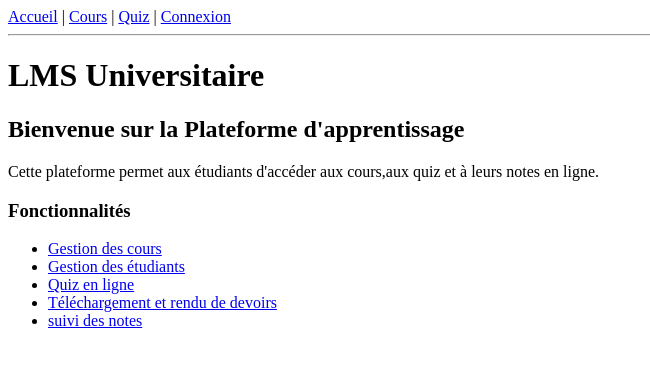
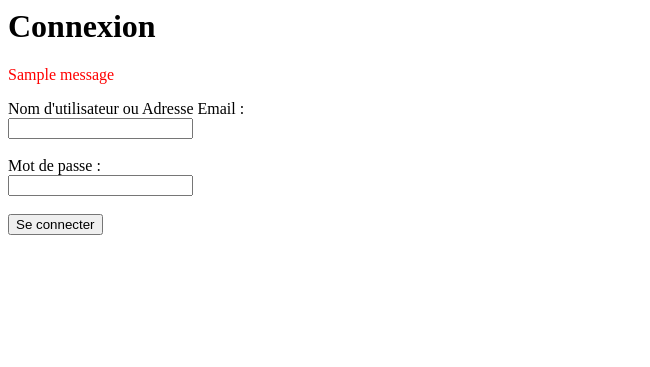
Before and after one commit to stellanoumi90-cmyk/LMS_Projet, a Django app: page / in a window 1280 px wide. Shown: the top 367 px of the page, without its empty margins (0-650 px from the left). Run offline with Django 4.2, Linux system fonts and the light colour scheme; tables that the repository leaves empty hold one stand-in row (values such as "Sample post"); one stand-in notice (Sample message) is shown.

Commit message:
Mise en place de la connexion obligatoire par username/email sur l'accueil et ajout du bouton logout

```diff
--- a/core/views.py
+++ b/core/views.py
@@ -1,11 +1,46 @@
 from django.shortcuts import render, redirect
 from django.contrib.auth import authenticate, login as auth_login
+from django.contrib.auth.decorators import login_required
+from django.contrib import messages
+from django.contrib.auth.models import User
 
+# 1. Protection de la page d'accueil (Espace LMS)
+@login_required(login_url='login')
 def home(request):
     return render(request, 'home.html')
 
+# 2. Gestion de la connexion (Accepte le Nom d'utilisateur OU l'Adresse Email)
 def login_view(request):
+    # Si l'étudiant est déjà connecté, on l'envoie directement sur l'accueil du LMS
+    if request.user.is_authenticated:
+        return redirect('home')
+
+    if request.method == 'POST':
+        login_input = request.POST.get('username')
+        password_input = request.POST.get('password')
+
+        username = login_input
+
+        # Vérification si l'étudiant a entré une adresse email (présence du @)
+        if login_input and '@' in login_input:
+            try:
+                # On récupère le nom d'utilisateur lié à cette adresse email
+                user_obj = User.objects.get(email=login_input)
+                username = user_obj.username
+            except User.DoesNotExist:
+                username = None # L'email n'existe pas dans la base de données
+
+        # Authentification sécurisée de Django
+        user = authenticate(username=username, password=password_input)
+
+        if user is not None:
+            auth_login(request, user)
+            return redirect('home')
+        else:
+            messages.error(request, "Nom d'utilisateur/Email ou mot de passe incorrect.")
+
     return render(request, 'login.html')
 
+# 3. Vue pour l'affichage de la gestion des cours
 def courses_view(request):
-    return render(request, 'courses.html')
+    return render(request, 'gestion_cours.html')
--- a/lms/settings.py
+++ b/lms/settings.py
@@ -133,3 +133,9 @@ STATIC_ROOT = BASE_DIR/'staticfiles'
 
 MEDIA_URL = 'media/'
 MEDIA_ROOT = BASE_DIR/'media'
+
+# Où renvoyer un étudiant non connecté s'il tente d'accéder à l'espace LMS
+LOGIN_URL = 'login'
+
+# La page de redirection par défaut après une connexion réussie
+LOGIN_REDIRECT_URL = 'home'
--- a/lms/urls.py
+++ b/lms/urls.py
@@ -18,12 +18,14 @@ from django.contrib import admin
 from django.urls import path, include
 from django.conf import settings
 from django.conf.urls.static import static
+from django.contrib.auth import views as auth_views
 from core.views import home, login_view
 
 urlpatterns = [
     path('admin/', admin.site.urls),
-    path('', home, name='home'),
-    path('login/', login_view, name='login'),
+    path('', login_view, name='login'),
+    path('plateforme/', home, name='home'),
+    path('logout/', auth_views.LogoutView.as_view(next_page='login'),name='logout'),
     path('students/', include('students.urls')),
     path('courses/', include('courses.urls')),
     path('grades/', include('grades.urls')),
--- a/templates/home.html
+++ b/templates/home.html
@@ -6,10 +6,10 @@
 <body>
 
     <nav>
-        <a href="/">Accueil</a> |
+        <a href="/plateforme/">Accueil</a> |
         <a href="/courses/gestion/">Cours</a> |
         <a href="/quiz/">Quiz</a> |
-        <a href="/login/">Connexion</a>
+        <a href="/logout/" style="color:red;">Déconnexion</a>
     </nav>
 
     <hr>
--- a/templates/login.html
+++ b/templates/login.html
@@ -1,4 +1,4 @@
-<!DOCTYPE html>
+<!DOCTYPEDOCTYPE html>
 <html>
 <head>
     <title>Connexion</title>
@@ -7,12 +7,22 @@
 
     <h1>Connexion</h1>
 
-    <form>
-        <label>Nom d'utilisateur :</label><br>
-        <input type="text"><br><br>
+    {% if messages %}
+        <div style="color: red;">
+            {% for message in messages %}
+                <p>{{ message }}</p>
+            {% endfor %}
+        </div>
+    {% endif %}
 
-        <label>Mot de passe :</label><br>
-        <input type="password"><br><br>
+    <form method="POST">
+        {% csrf_token %}
+
+        <label for="username">Nom d'utilisateur ou Adresse Email :</label><br>
+        <input type="text" id="username" name="username" required><br><br>
+
+        <label for="password">Mot de passe :</label><br>
+        <input type="password" id="password" name="password" required><br><br>
 
         <button type="submit">Se connecter</button>
     </form>
```
